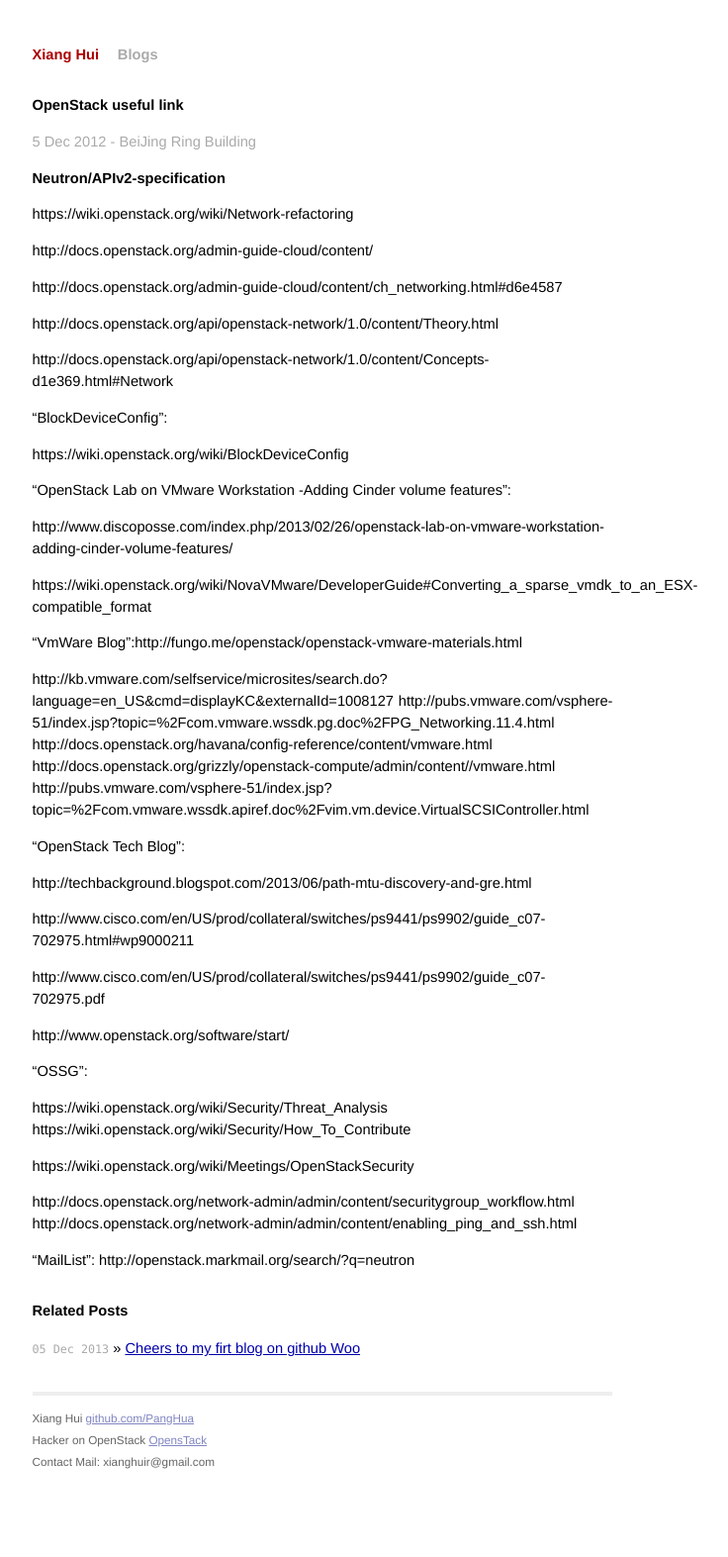
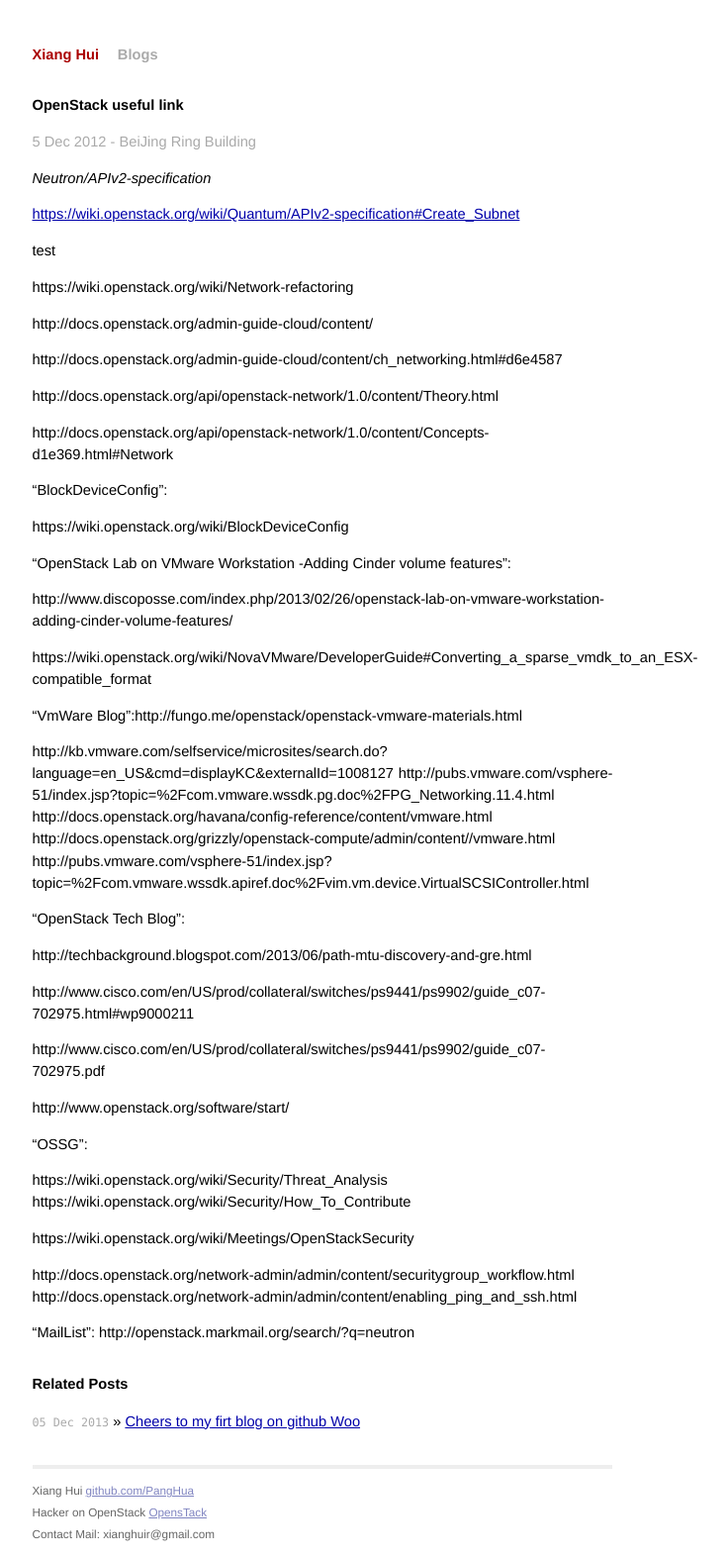
Before and after one commit to PangHua/PangHua.github.io, a Jekyll site: the page built from _posts/blog/2013-12-09-OpenStack-useful-link.md, in a window 1280 px wide. Shown: the whole page at 99% size, without its empty margins (314-1050 px from the left). Built offline with Jekyll 4.4.1, drawn with Linux system fonts in a browser that asks for light colours; Markdown is read by kramdown in place of the engine named in the settings; before the commit the page ends 1500 px from its top, so only the background shows below that.

Commit message:
Add blog OpenStack useful link

```diff
--- a/_posts/blog/2013-12-09-OpenStack-useful-link.md
+++ b/_posts/blog/2013-12-09-OpenStack-useful-link.md
@@ -8,12 +8,13 @@ title: OpenStack useful link
 
 <p class="meta">5 Dec 2012 - BeiJing Ring Building</p>
 
-Neutron/APIv2-specification
----------------------------
+*Neutron/APIv2-specification*
 
-[1]: https://wiki.openstack.org/wiki/Quantum/APIv2-specification#Create_Subnet
+<https://wiki.openstack.org/wiki/Quantum/APIv2-specification#Create_Subnet>
 
-[2]: https://wiki.openstack.org/w/images/1/1c/Openstack-vif-configuration-SumitNaiksatam-v2.pdf
+test
+
+[2]: https://wiki.openstack.org/w/images/1/1c/Openstack-vif-configuration-SumitNaiksatam-v2.pdf "vif-configuration"
 
 https://wiki.openstack.org/wiki/Network-refactoring
 
```
